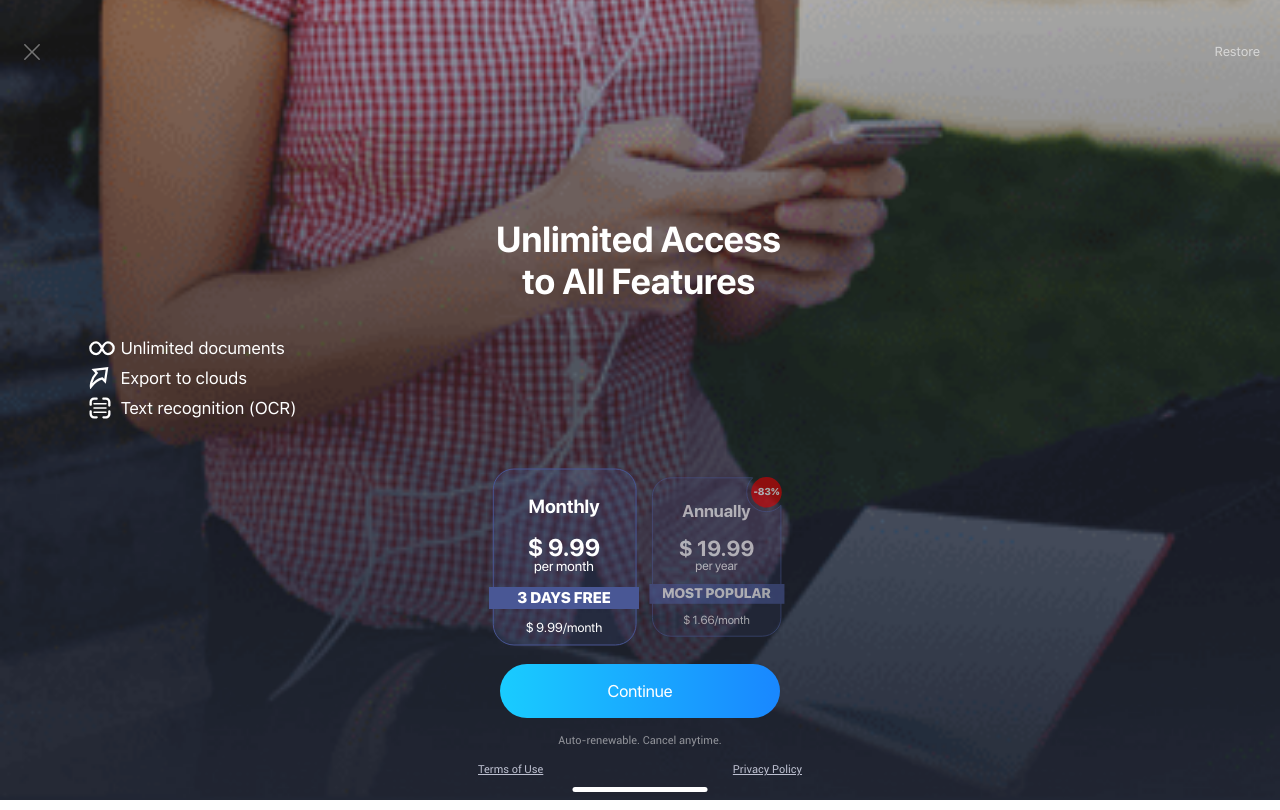
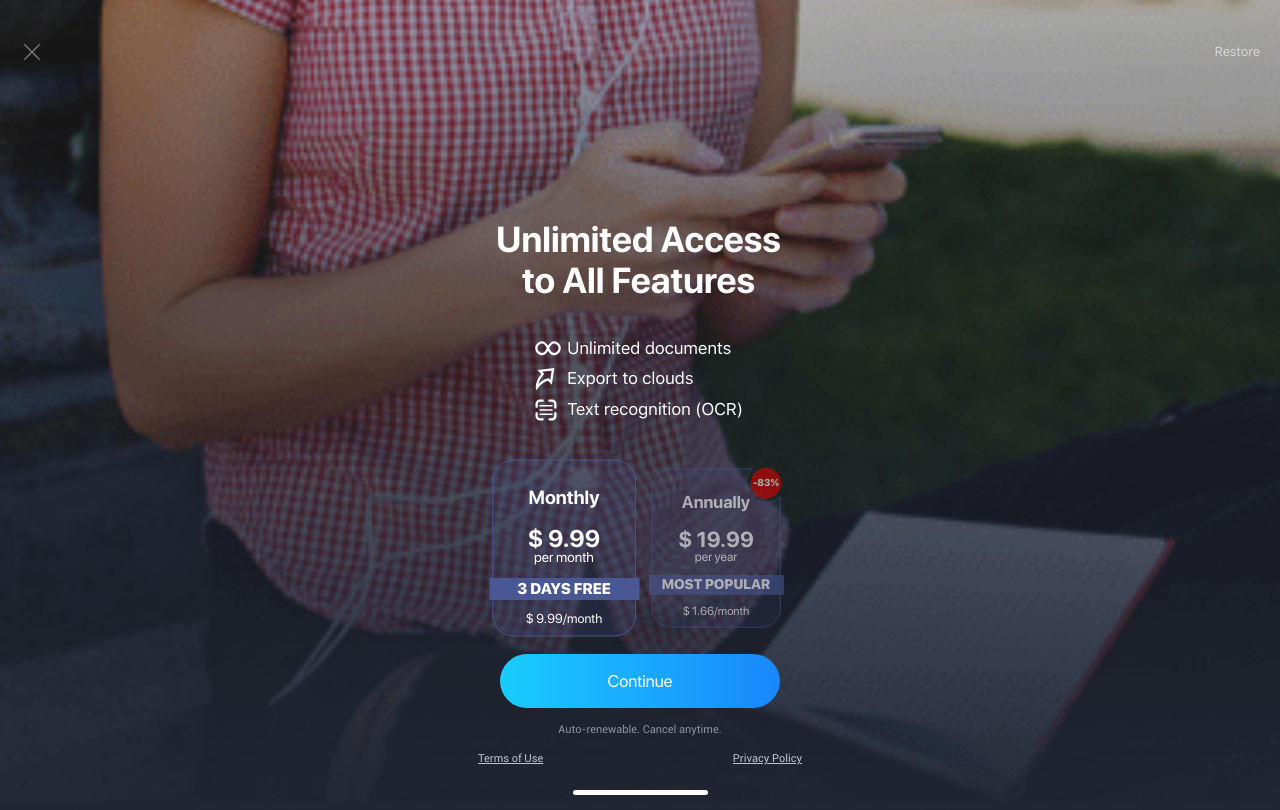
Before and after one commit to Alexej-Ilyutik/multilingual-page, a website built with webpack: page src/index.html in a window 1280 px wide. Built offline with nearby package versions, Linux system fonts and the light colour scheme.

Commit message:
refactor: apply prettier

```diff
--- a/src/index.js
+++ b/src/index.js
@@ -5,6 +5,7 @@ import { createURL } from './modules/createURL';
 import { renderHeader } from './modules/renderHeader';
 import { renderMain } from './modules/renderMain';
 import { renderFooter } from './modules/renderFooter';
+import { changeSizeFonts } from './modules/changeSizeFonts';
 import en from './localizations/en.json';
 import es from './localizations/es.json';
 import fr from './localizations/fr.json';
@@ -25,8 +26,7 @@ const PRICE_MONTH = '$ 9.99';
 const PRICE_YEAR = '$ 19.99';
 const PRICE_DISCOUNT = '$ 1.66';
 
-// const languageArr = ['en', 'es', 'fr', 'ja', 'nl', 'ru', 'zh'];
-const languageArr = ['en', 'es', 'fr', 'ja', 'nl', 'zh'];
+const languageArr = ['en', 'es', 'fr', 'ja', 'nl', 'ru', 'zh'];
 
 let userLanguage = window.navigator
   ? window.navigator.language ||
@@ -149,3 +149,8 @@ PRICE_CONTAINER.forEach((el) => {
     }
   });
 });
+
+
+const MAIN_TITLE = document.querySelector('.main__title');
+
+changeSizeFonts(MAIN_TITLE);
--- /dev/null
+++ b/src/modules/changeSizeFonts.js
@@ -0,0 +1,8 @@
+export const changeSizeFonts = function (el) {
+  while (el.scrollHeight > el.clientHeight) {
+    let newFontSize =
+      window.getComputedStyle(el).getPropertyValue('font-size').slice(0, -2) -
+      7;
+    el.style.fontSize = newFontSize + 'px';
+  }
+};
--- a/src/style/footer.css
+++ b/src/style/footer.css
@@ -1,6 +1,9 @@
 .footer {
   width: 32.4rem;
-  margin: 0 auto;
+  position: absolute;
+  bottom: 0.5rem;
+  left: 50%;
+  transform: translate(-50%);
 }
 
 .footer__description {
@@ -16,6 +19,7 @@
 .footer__menu {
   display: flex;
   justify-content: space-between;
+  margin-bottom: 2.5rem;
 }
 
 .footer__link {
@@ -26,12 +30,9 @@
 }
 
 .footer__line {
-  position: absolute;
-  bottom: .8rem;
-  left: 50%;
-  transform: translate(-50%);
+  margin: 0 auto;
   background-color: var(--text-color);
   width: 13.5rem;
-  height: .5rem;
-  border-radius: .25rem;
+  height: 0.5rem;
+  border-radius: 0.25rem;
 }
--- a/src/style/header.css
+++ b/src/style/header.css
@@ -5,6 +5,12 @@
   min-height: 2.4rem;
   justify-content: space-between;
   align-items: center;
+}
+
+@media screen and (max-height: 770px) {
+  .header {
+    margin-bottom: 5.5rem;
+  }
 }
 
 .header__close {
--- a/src/style/main.css
+++ b/src/style/main.css
@@ -1,25 +1,28 @@
-.main{
-  margin-bottom: 1.6rem;
-}
-
 .main__title {
   padding-left: 4.3rem;
   padding-right: 4.6rem;
-  margin-bottom: 3rem;
+  margin-bottom: 3.6rem;
   font-size: 3.6rem;
-  line-height: 4.2rem;
   text-align: center;
+  height: 8.4rem;
+  overflow-y: auto;
+}
+
+@media screen and (max-height: 770px) {
+ .main__title {
+  margin-bottom: 2.5rem;
+}
 }
 
 .main__description {
-  padding-left: 8.85rem;
-  padding-right: 7.8rem;
-  margin-bottom: 4.5rem;
+  width: 21rem;
+  margin: 0 auto 4rem auto;
 }
 
 .description {
   display: flex;
   align-items: center;
+  padding-bottom: 0.9rem;
 }
 
 .description:first-child .description__img {
@@ -42,15 +45,18 @@
 
 .description__text {
   font-size: 1.7rem;
-  line-height: 3rem;
   font-family: var(--secondary-font-family);
   letter-spacing: -0.32px;
 }
 
 .main__price {
+  position: absolute;
+  bottom: 14.5rem;
+  left: 50%;
+  transform: translate(-50%);
   display: flex;
   justify-content: space-between;
-  max-width: 29.7rem;
+  width: 29.7rem;
   margin: 0 auto 1.8rem auto;
 }
 
@@ -66,7 +72,7 @@
   padding-bottom: 1.4rem;
   transform: scale(0.9);
   opacity: 0.6;
-  transition: all .5s ease;
+  transition: all 0.5s ease;
 }
 
 .price__action {
@@ -133,7 +139,10 @@
   display: block;
   width: 28rem;
   height: 5.4rem;
-  margin: 0 auto;
+  position: absolute;
+  bottom: 9.2rem;
+  left: 50%;
+  transform: translate(-50%);
   background: linear-gradient(
     90deg,
     var(--secondary-btn-color) 0%,
--- a/src/style/style.css
+++ b/src/style/style.css
@@ -9,6 +9,7 @@
 
 body {
   height: 100vh;
+  min-height: 81rem;
   background-image: url('../assets/background-full/4.png');
   background-position: center;
   background-repeat: no-repeat;
```
